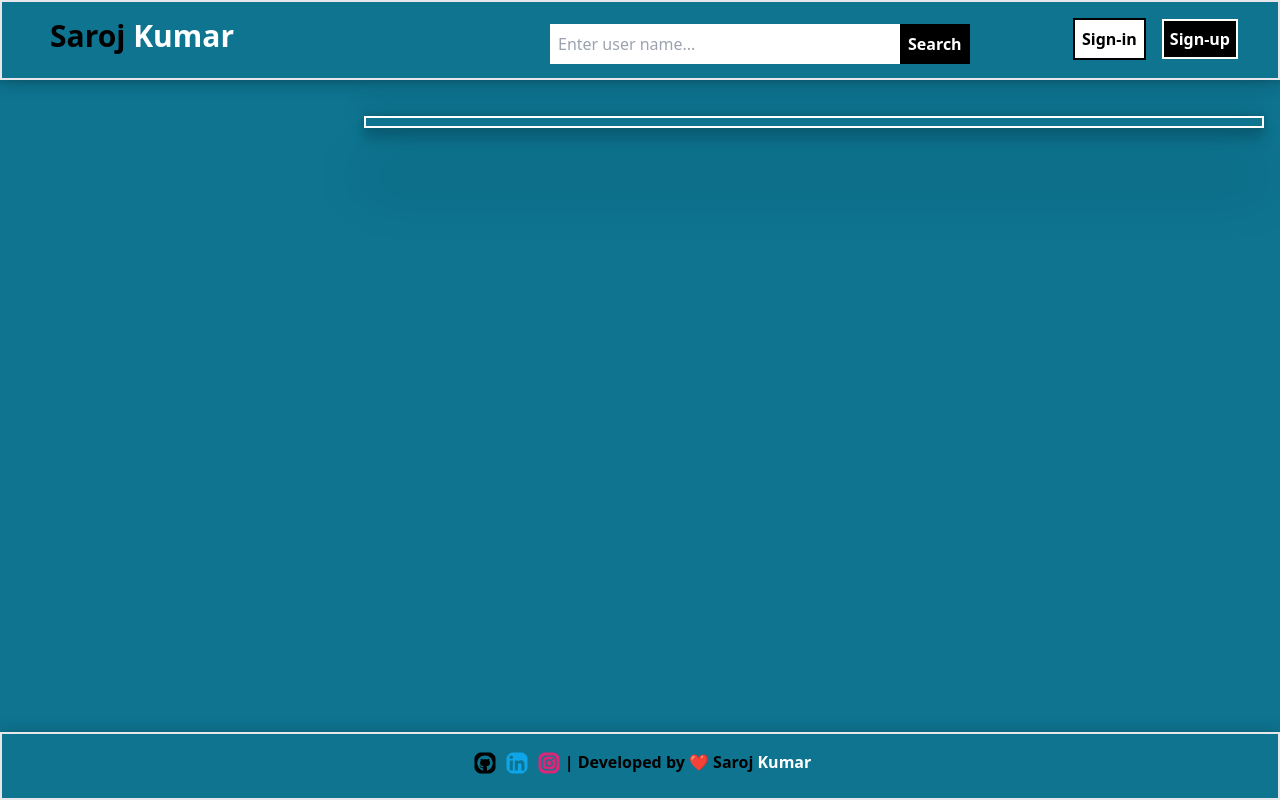
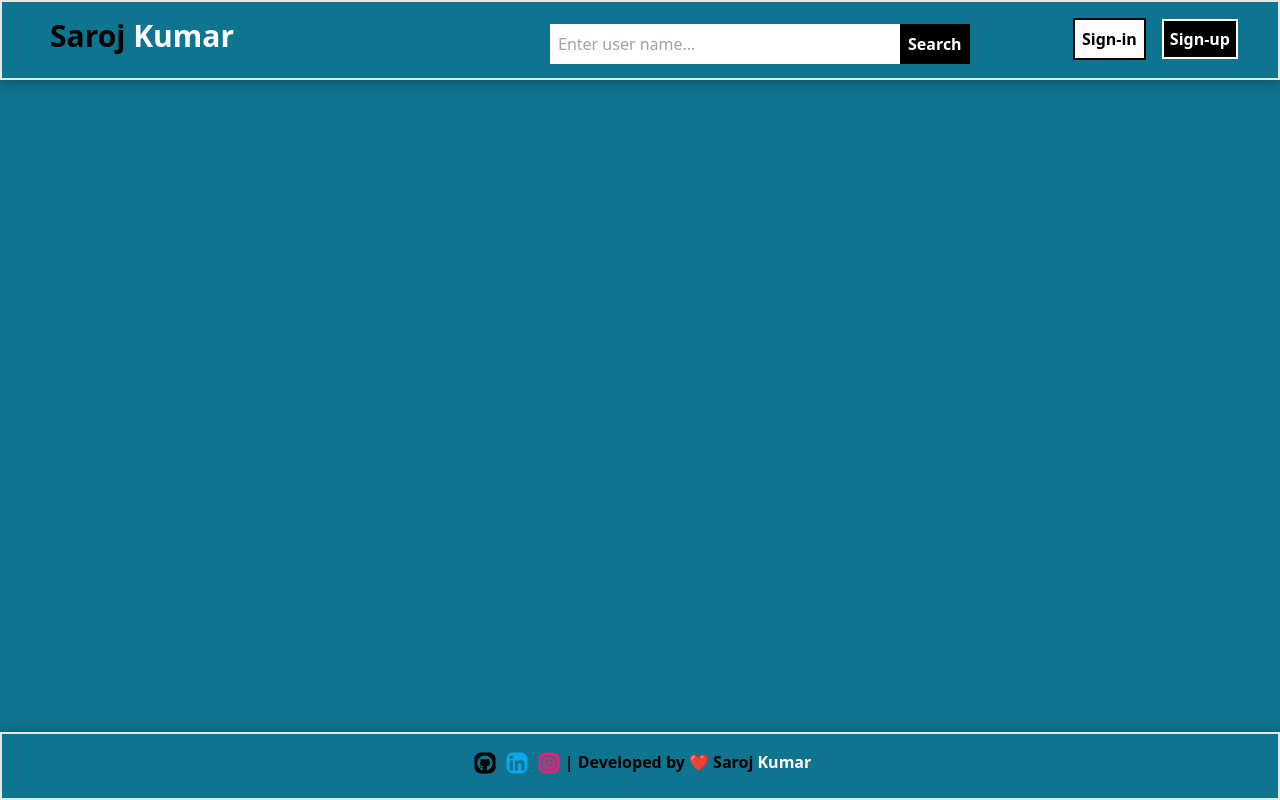
Before and after one commit to Saroj-Kumarr/Github-User-Project, a React (Create React App) app: page / in a window 1280 px wide. Built offline with nearby package versions, Linux system fonts and the light colour scheme; the HTML template or start-up script is replaced by a standard one.

Commit message:
Changing the UI

```diff
--- a/src/Body.jsx
+++ b/src/Body.jsx
@@ -64,10 +64,17 @@ function Body() {
           </button>
         </div>
 
+        {data.length == 0 ? (
+          <span> </span>
+        ) : (
           <div className=" flex relative -left-44">
             {data.length != 0 && (
               <div className="flex border-8 botext-white flex-1 fixed z-20 detail flex-col top-[82px]">
-              <img className="w-[330px]" src={data.avatar_url} alt="user-image" />
+                <img
+                  className="w-[330px]"
+                  src={data.avatar_url}
+                  alt="user-image"
+                />
                 <ul className="text-center font-bold">
                   <li className="border-b-2 m-1 border-black">
                     Name : <span className="text-white">{data.name}</span>
@@ -81,7 +88,7 @@ function Body() {
                   </li>
                   <li className="border-b-2 m-1 border-black">
                     Github id :
-                  <a href={data.html_url}  className="text-white ml-1">
+                    <a href={data.html_url} className="text-white ml-1">
                       {data.name}'s Github URL
                     </a>
                   </li>
@@ -108,11 +115,11 @@ function Body() {
                 </ul>
               </div>
             )}
+
             <div className="flex flex-wrap detail  relative left-[350px] flex-col top-9 mb-32 border-2 border-white">
               {followers.length != 0 && (
                 <h1 className="text-center text-xl h-8 fixed border-2 border-white top-[81px] w-[896px] z-50 bg-cyan-700 font-bold">
-              <span className="text-white">{data.name}'s</span>{" "}
-              Followers
+                  <span className="text-white">{data.name}'s</span> Followers
                 </h1>
               )}
 
@@ -133,7 +140,7 @@ function Body() {
               </div>
             </div>
           </div>
-
+        )}
       </div>
     </div>
   );
```
Lines whose indentation alone changed are shown as unchanged.
